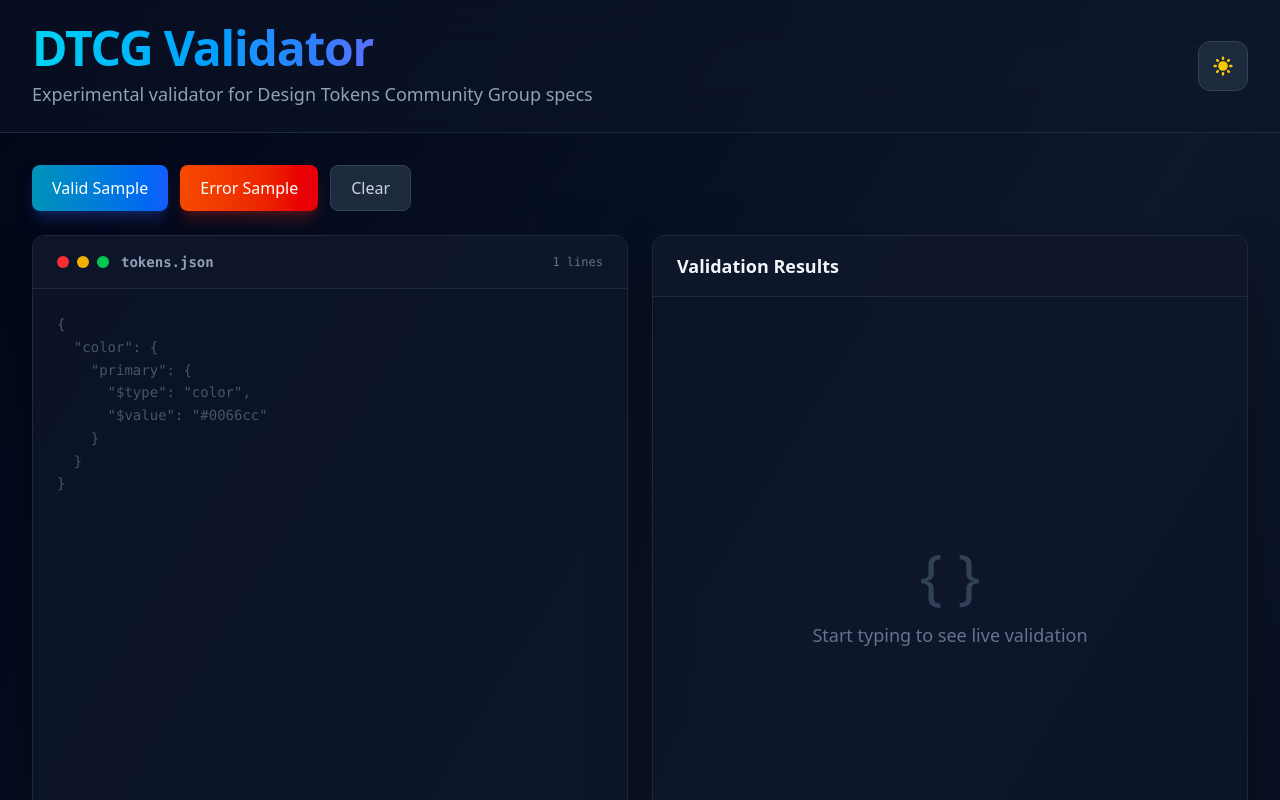
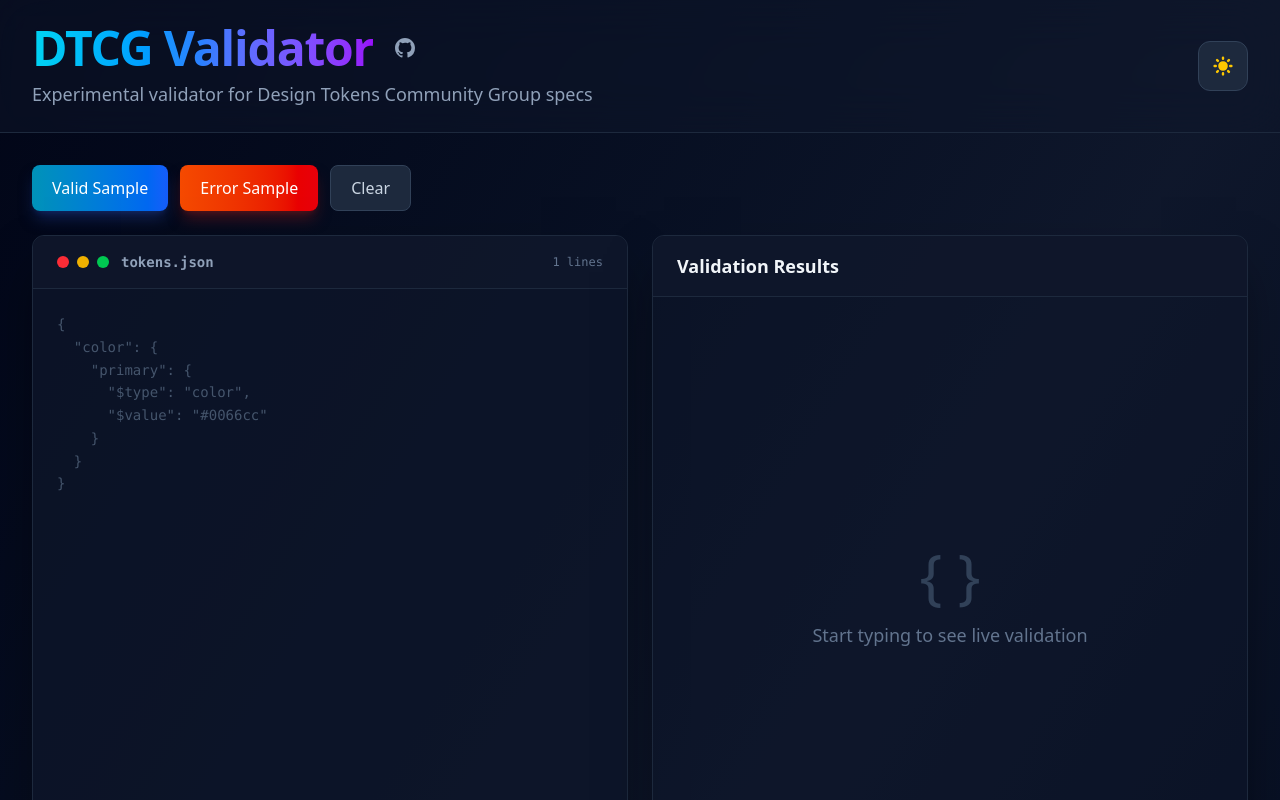
Before and after one commit to dembrandt/dtcg-validator, a React (Vite) app: page / in a window 1280 px wide. Shown: the top 800 px of the page. Built offline with nearby package versions, Linux system fonts and the light colour scheme.

Commit message:
Add GitHub repository link to app header

```diff
--- a/src/App.jsx
+++ b/src/App.jsx
@@ -112,13 +112,30 @@
         <div className="max-w-[1800px] mx-auto px-6 lg:px-8 py-6">
           <div className="flex items-center justify-between">
             <div>
-              <h1 className={`text-5xl font-black tracking-tight mb-2 ${
+              <div className="flex items-center gap-3 mb-2">
+                <h1 className={`text-5xl font-black tracking-tight ${
                   darkMode
                     ? 'bg-gradient-to-r from-cyan-400 via-blue-500 to-purple-600 bg-clip-text text-transparent'
                     : 'text-slate-900'
                 }`}>
                   DTCG Validator
                 </h1>
+                <a
+                  href="https://github.com/dembrandt/dtcg-validator"
+                  target="_blank"
+                  rel="noopener noreferrer"
+                  className={`p-2 rounded-lg transition-colors ${
+                    darkMode
+                      ? 'text-slate-400 hover:text-slate-200 hover:bg-slate-800'
+                      : 'text-slate-600 hover:text-slate-900 hover:bg-slate-100'
+                  }`}
+                  aria-label="View on GitHub"
+                >
+                  <svg className="w-6 h-6" fill="currentColor" viewBox="0 0 24 24">
+                    <path fillRule="evenodd" d="M12 2C6.477 2 2 6.484 2 12.017c0 4.425 2.865 8.18 6.839 9.504.5.092.682-.217.682-.483 0-.237-.008-.868-.013-1.703-2.782.605-3.369-1.343-3.369-1.343-.454-1.158-1.11-1.466-1.11-1.466-.908-.62.069-.608.069-.608 1.003.07 1.531 1.032 1.531 1.032.892 1.53 2.341 1.088 2.91.832.092-.647.35-1.088.636-1.338-2.22-.253-4.555-1.113-4.555-4.951 0-1.093.39-1.988 1.029-2.688-.103-.253-.446-1.272.098-2.65 0 0 .84-.27 2.75 1.026A9.564 9.564 0 0112 6.844c.85.004 1.705.115 2.504.337 1.909-1.296 2.747-1.027 2.747-1.027.546 1.379.202 2.398.1 2.651.64.7 1.028 1.595 1.028 2.688 0 3.848-2.339 4.695-4.566 4.943.359.309.678.92.678 1.855 0 1.338-.012 2.419-.012 2.747 0 .268.18.58.688.482A10.019 10.019 0 0022 12.017C22 6.484 17.522 2 12 2z" clipRule="evenodd" />
+                  </svg>
+                </a>
+              </div>
               <p className={`text-lg ${darkMode ? 'text-slate-400' : 'text-slate-600'}`}>
                 Experimental validator for Design Tokens Community Group specs
               </p>
```
Also changed, not shown: 1 other file (tests, documents, lock files or other folders). Lines whose indentation alone changed are shown as unchanged.
